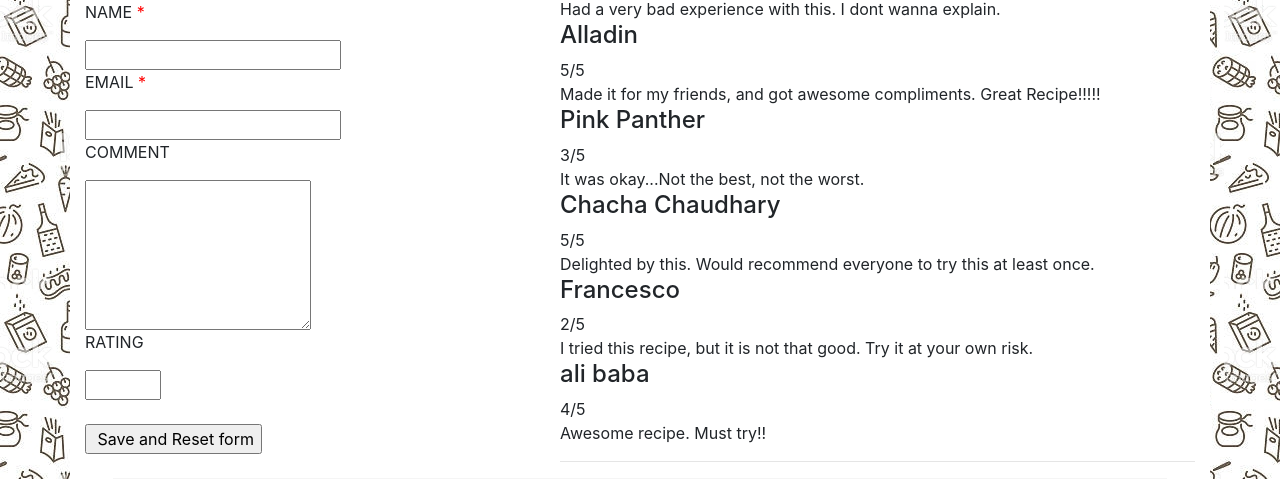
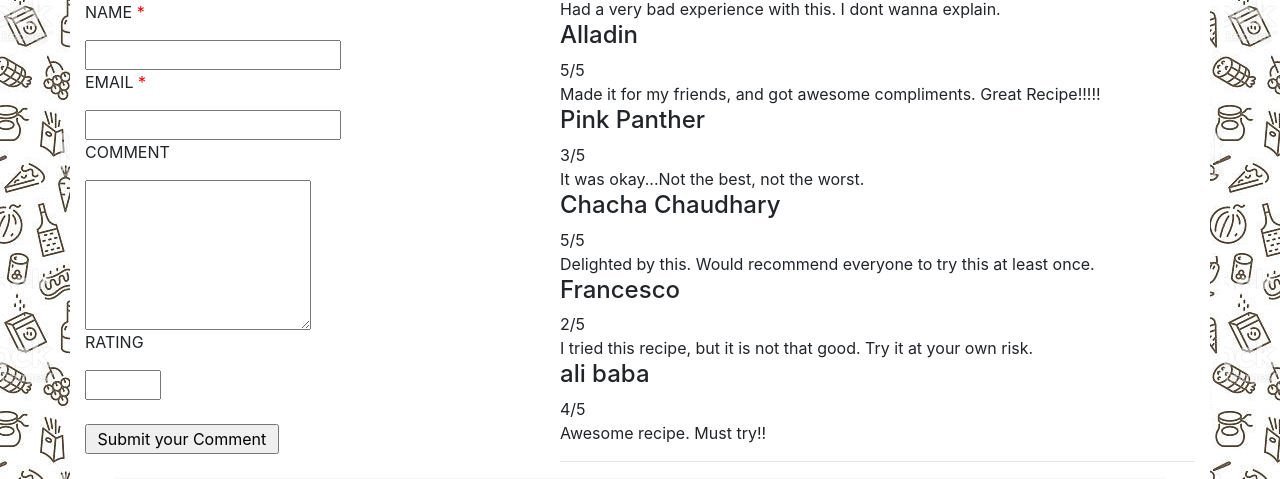
Before and after one commit to brogrammer2000/fud-hub_2.0, a PHP site: page /bacon_eggs.php in a window 1280 px wide. Shown: the part 1547-2026 px from the top of the page. Run offline with PHP 8.4, Linux system fonts and the light colour scheme; a user stored in the database is signed in; data comes from the database, SQL or seed files in the repository.

Commit message:
reset form

```diff
--- a/comments.php
+++ b/comments.php
@@ -22,10 +22,10 @@
             <br>
             <br>
 
-            <input type="button" onclick="myFunction()" value=" Save and Reset form">
+            <input type="button" onclick="saveData()" value=" Submit your Comment ">
 
             <script>
-                function myFunction() {
+                function saveData() {
                     document.getElementById("myForm").submit();
                     document.getElementById("myForm").reset();
                 }
```
